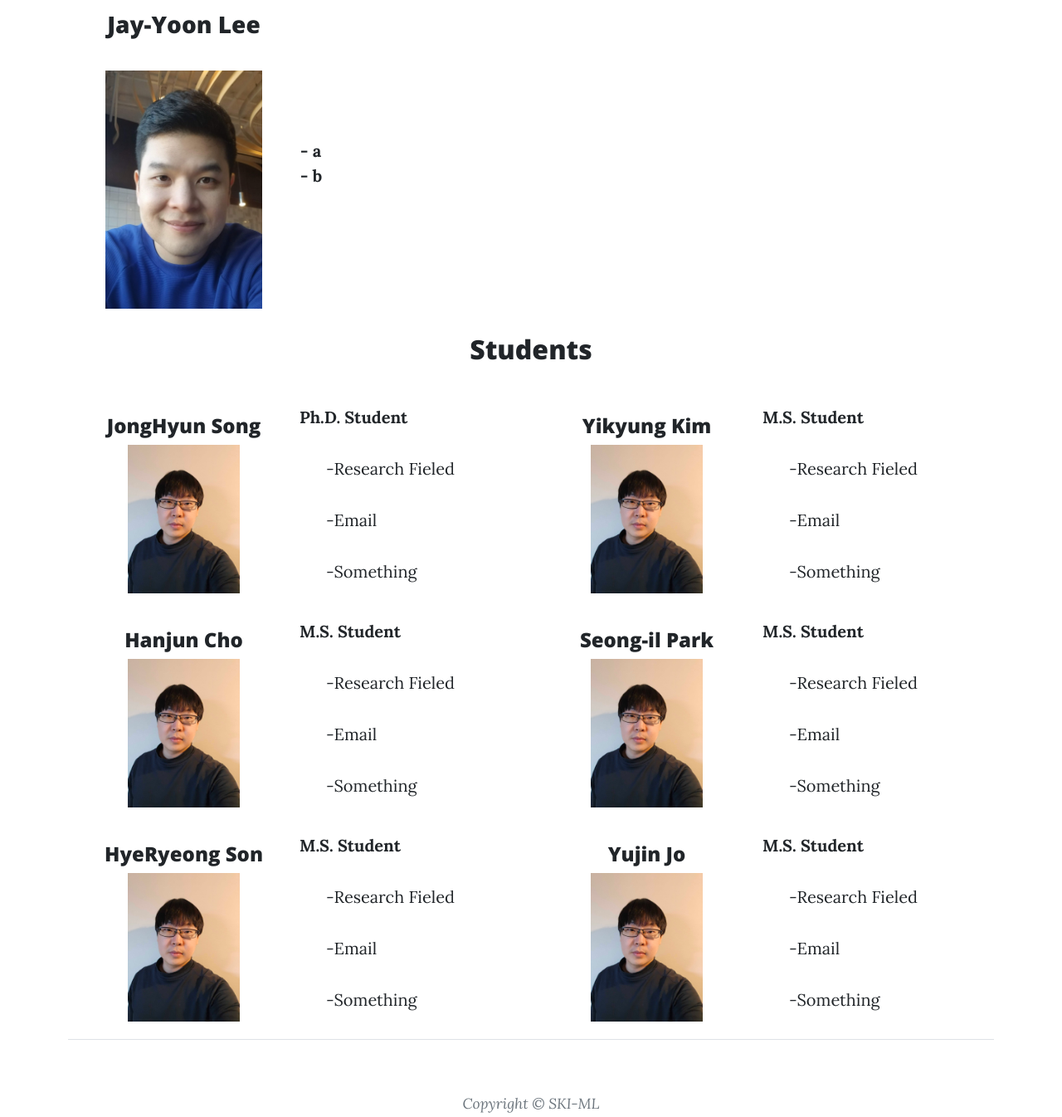
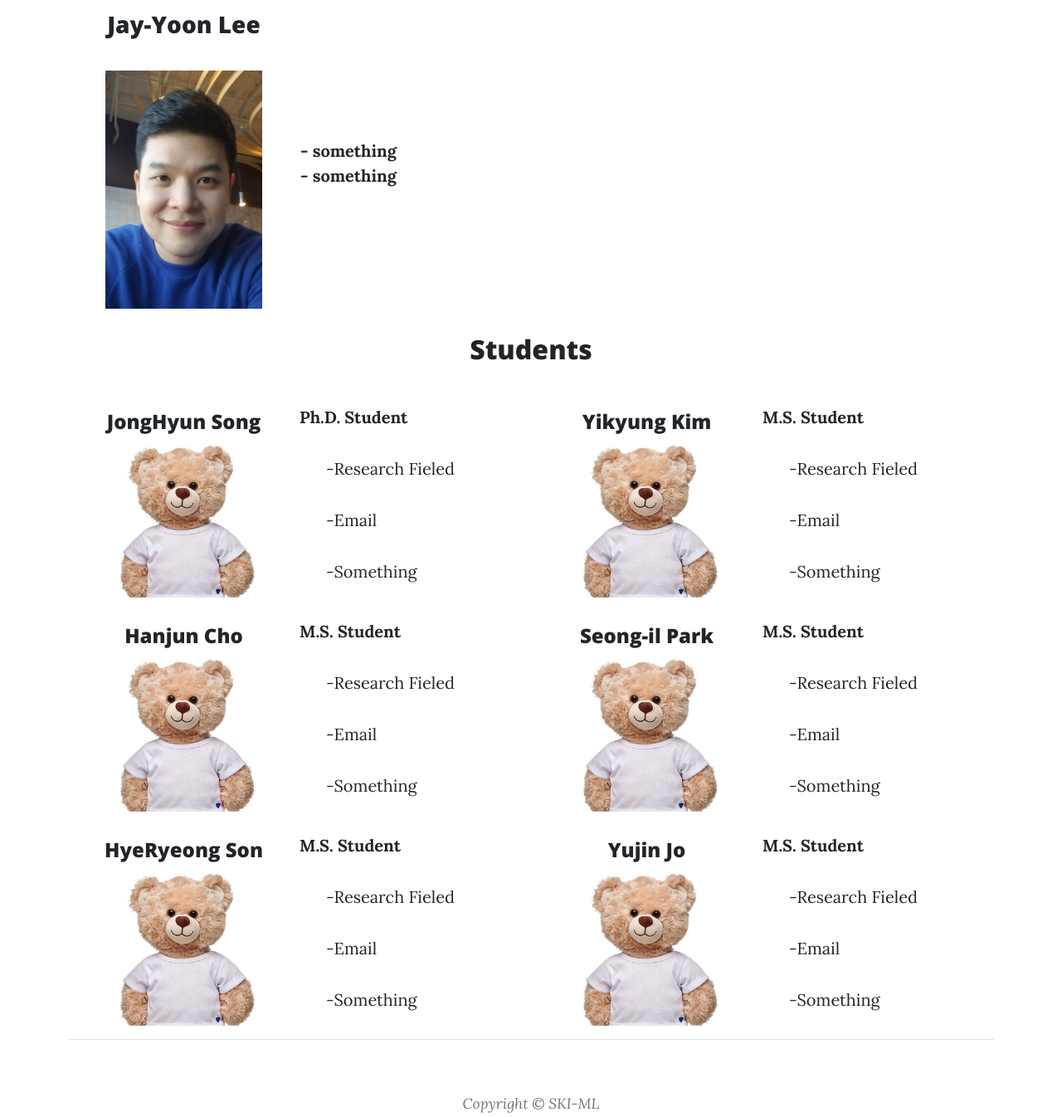
Before and after one commit to gkswns0531/gkswns0531.github.io, a plain HTML site: page members.html in a window 1280 px wide. Shown: the part 625-1971 px from the top of the page at 83% size. Drawn offline with nearby package versions, Linux system fonts and the light colour scheme.

Commit message:
Add files via upload

```diff
--- a/members.html
+++ b/members.html
@@ -73,8 +73,8 @@
                         <td class="wsite-multicol-col" style="width:90%; height:90%;">
                             <div class="wsite-spacer" style="height:10px;"></div>
                             <div class="paragraph">
-                                <b> - a </b><br>
-                                <b> - b </b><br>
+                                <b> - something </b><br>
+                                <b> - something </b><br>
 
                                 <!-- <a href="contact.html" target="_self">Schedule a meeting</a> -->
                             </div>
@@ -96,7 +96,7 @@
                         <td class="wsite-multicol-col" style="width:25%; padding:0 5px;">
                             <div><div class="wsite-image wsite-image-border-none " style="padding-top:10px;padding-bottom:10px;margin-left:0;margin-right:0;text-align:center">
                             <h4 class="wsite-content-title"><span>JongHyun Song</span></h4>
-                            <img src="assets/img/chj.jpg" alt="Picture" style="width:auto;max-width:50%">
+                            <img src="assets/img/bear.jpg" alt="Picture" style="width:auto;max-width:70%">
 
                             </div></div>
                         </td>
@@ -115,7 +115,7 @@
                         <td class="wsite-multicol-col" style="width:25%; padding:0 5px;">
                             <div><div class="wsite-image wsite-image-border-none " style="padding-top:10px;padding-bottom:10px;margin-left:0;margin-right:0;text-align:center">
                             <h4 class="wsite-content-title"><span>Yikyung Kim</span></h4>
-                            <img src="assets/img/chj.jpg" alt="Picture" style="width:auto;max-width:50%">
+                            <img src="assets/img/bear.jpg" alt="Picture" style="width:auto;max-width:70%">
 
                             </div></div>
                         </td>
@@ -136,7 +136,7 @@
                         <td class="wsite-multicol-col" style="width:25%; padding:0 5px;">
                             <div><div class="wsite-image wsite-image-border-none " style="padding-top:10px;padding-bottom:10px;margin-left:0;margin-right:0;text-align:center">
                             <h4 class="wsite-content-title"><span>Hanjun Cho</span></h4>
-                            <img src="assets/img/chj.jpg" alt="Picture" style="width:auto;max-width:50%">
+                            <img src="assets/img/bear.jpg" alt="Picture" style="width:auto;max-width:70%">
 
                             </div></div>
                         </td>
@@ -155,7 +155,7 @@
                         <td class="wsite-multicol-col" style="width:25%; padding:0 5px;">
                             <div><div class="wsite-image wsite-image-border-none " style="padding-top:10px;padding-bottom:10px;margin-left:0;margin-right:0;text-align:center">
                             <h4 class="wsite-content-title"><span>Seong-il Park</span></h4>
-                            <img src="assets/img/chj.jpg" alt="Picture" style="width:auto;max-width:50%">
+                            <img src="assets/img/bear.jpg" alt="Picture" style="width:auto;max-width:70%">
 
                             </div></div>
                         </td>
@@ -176,7 +176,7 @@
                         <td class="wsite-multicol-col" style="width:25%; padding:0 5px;">
                             <div><div class="wsite-image wsite-image-border-none " style="padding-top:10px;padding-bottom:10px;margin-left:0;margin-right:0;text-align:center">
                             <h4 class="wsite-content-title"><span>HyeRyeong Son</span></h4>
-                            <img src="assets/img/chj.jpg" alt="Picture" style="width:auto;max-width:50%">
+                            <img src="assets/img/bear.jpg" alt="Picture" style="width:auto;max-width:70%">
 
                             </div></div>
                         </td>
@@ -195,7 +195,7 @@
                         <td class="wsite-multicol-col" style="width:25%; padding:0 5px;">
                             <div><div class="wsite-image wsite-image-border-none " style="padding-top:10px;padding-bottom:10px;margin-left:0;margin-right:0;text-align:center">
                             <h4 class="wsite-content-title"><span>Yujin Jo</span></h4>
-                            <img src="assets/img/chj.jpg" alt="Picture" style="width:auto;max-width:50%">
+                            <img src="assets/img/bear.jpg" alt="Picture" style="width:auto;max-width:70%">
 
                             </div></div>
                         </td>
```
Also changed, not shown: research.html (+20 -1 lines).
